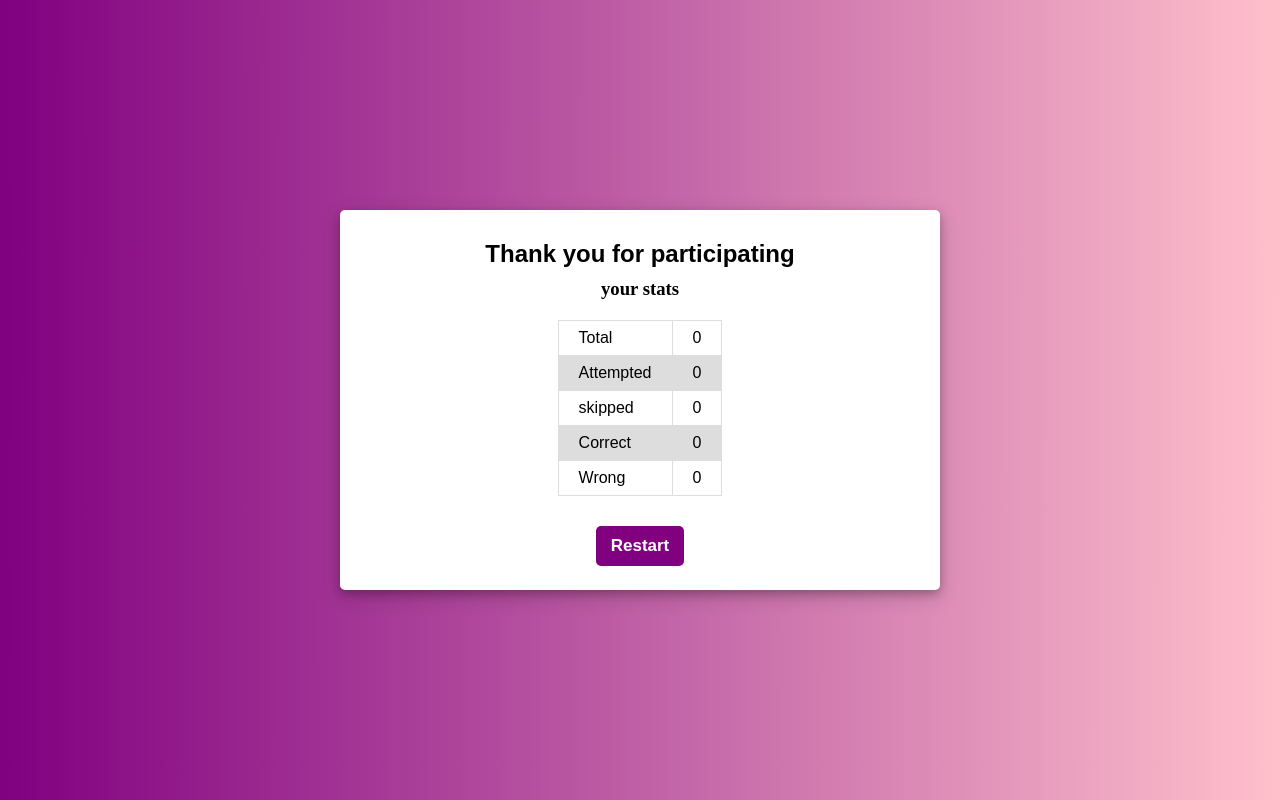
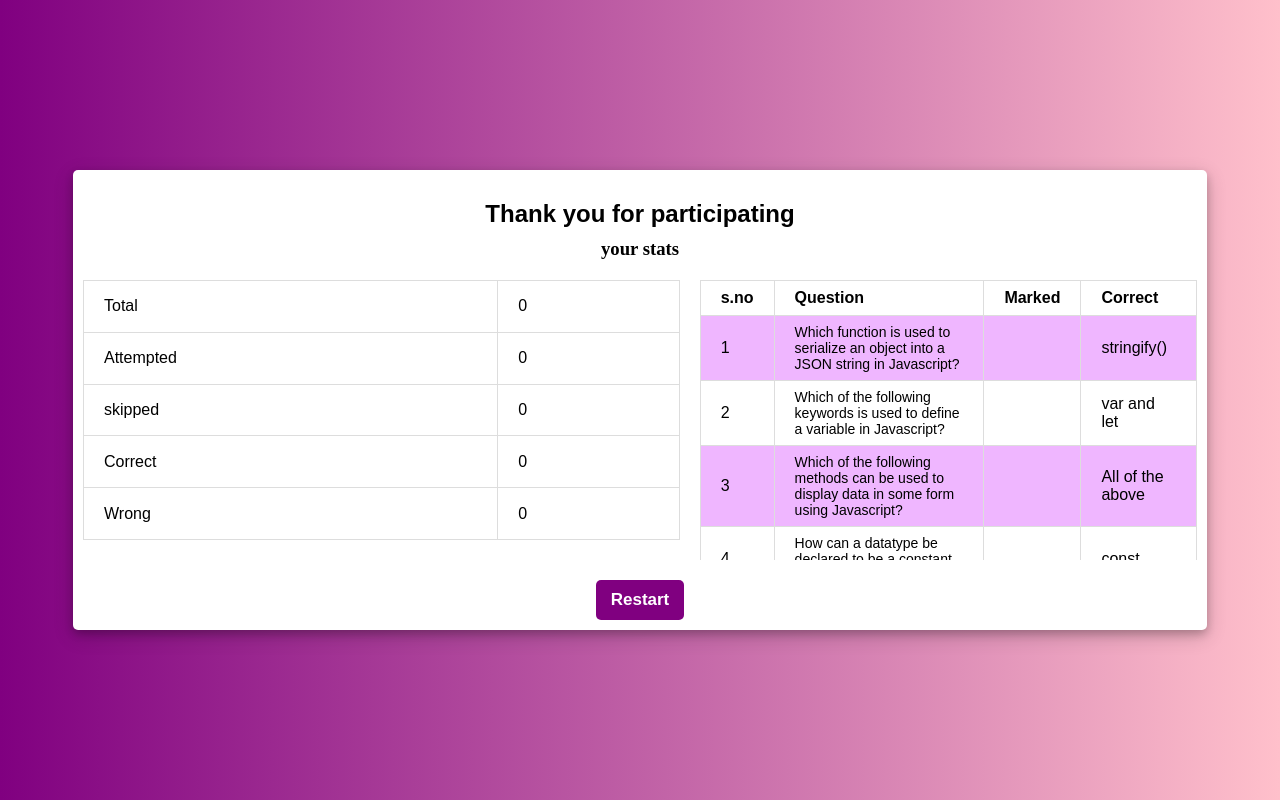
Before and after one commit to deveshtanwar-IMG/quiz-app, a React (Vite) app: page /result in a window 1280 px wide. Built offline with nearby package versions, Linux system fonts and the light colour scheme.

Commit message:
improved result page

```diff
--- a/src/components/Card/Card.jsx
+++ b/src/components/Card/Card.jsx
@@ -2,7 +2,7 @@ import { useEffect, useState } from 'react'
 import './card.css'
 import { useNavigate } from 'react-router-dom';
 import { useDispatch, useSelector } from 'react-redux';
-import { updateTotal, updateCorrect, updateWrong } from '../../store/slices/ScoreSlice';
+import { updateTotal, updateCorrect, updateWrong, updateAns } from '../../store/slices/ScoreSlice';
 
 
 const Card = (props) => {
@@ -25,6 +25,7 @@ const Card = (props) => {
     const [selectedAnsIndex, setSelectedAnsIndex] = useState(null);
     const [buttonDisabled, setButtonDisabled] = useState(false);
     const [timer, setTimer] = useState(9);
+    const[answer, setAnswer] = useState('Not Attempted');
 
     //Array destructuring
     const {question, choices, id, correctAnswer} = questions[activeQuestion];
@@ -47,12 +48,14 @@ const Card = (props) => {
     }, [activeQuestion, timer]);
 
     const nextHandler = () =>{
+        dispatch(updateAns(answer))
         dispatch(updateTotal(totalQuestions))
         setSelectedAns(null)
         setButtonDisabled(false)
         setTimer(9)
         if(activeQuestion < totalQuestions-1){
             setActiveQuestion((prev) => prev + 1);
+            setAnswer('Not Attempted')
         }
         if(activeQuestion == totalQuestions-1){
             navigate('/result');
@@ -60,7 +63,8 @@ const Card = (props) => {
     }
 
     const ansHandler = (answer, index) =>{
-        setSelectedAnsIndex(index)
+        setSelectedAnsIndex(index);
+        setAnswer(answer);
         if(answer === correctAnswer){
             setSelectedAns(true);
             dispatch(updateCorrect(data.correctQue + 1))
--- a/src/screens/Result/Result.jsx
+++ b/src/screens/Result/Result.jsx
@@ -1,33 +1,35 @@
 import { useNavigate } from 'react-router-dom';
 import './result.css';
-import { useDispatch, useSelector} from 'react-redux';
-import { updateCorrect, updateTotal, updateWrong } from '../../store/slices/ScoreSlice';
+import { useDispatch, useSelector } from 'react-redux';
+import { updateAns, updateCorrect, updateTotal, updateWrong } from '../../store/slices/ScoreSlice';
+import { quiz } from '../../Quiz';
 
 const Result = () => {
 
   let navigate = useNavigate();
   const dispatch = useDispatch();
 
-  const routeChange = () =>{
+  const routeChange = () => {
     let path = "/";
     navigate(path);
     dispatch(updateTotal(0));
     dispatch(updateCorrect(0));
     dispatch(updateWrong(0));
+    dispatch(updateAns(quiz.totalQuestions));
   }
 
   //redux state selector
   const data = useSelector(state => state.score)
 
   return (
-    <div className="background">
-      <div className='pop-up'>
+    <div className="background-result">
+      <div className='pop-up-result'>
         <div className='content'>
-            <h2 style={{fontFamily: "sans-serif"}} className='mobile-view'>Thank you for participating</h2>
+          <h2 style={{ fontFamily: "sans-serif" }} className='mobile-view'>Thank you for participating</h2>
           <div className='points'>
-              <h3 style={{textAlign: "center", fontFamily: "cursive"}}>your stats </h3>
+            <h3 style={{ textAlign: "center", fontFamily: "cursive" }}>your stats </h3>
             <div className="result-view">
-                <table>
+              <table className='score'>
                 <tr>
                   <td>Total</td>
                   <td>{data.totalQue}</td>
@@ -49,6 +51,26 @@ const Result = () => {
                   <td>{data.wrongQue}</td>
                 </tr>
               </table>
+              <div className='result-que'>
+                <table>
+                  <tr>
+                    <th>s.no</th>
+                    <th>Question</th>
+                    <th>Marked</th>
+                    <th>Correct</th>
+                  </tr>
+                  {quiz.questions.map((val,index) => {
+                    return (
+                      <tr key={val.id}>
+                        <td>{val.id}</td>
+                        <td id="table-que">{val.question}</td>
+                        <td>{data.ans[index]}</td>
+                        <td>{val.correctAnswer}</td>
+                      </tr>
+                    )
+                  })}
+                </table>
+              </div>
             </div>
           </div>
           <div className='actions'>
--- a/src/screens/Result/result.css
+++ b/src/screens/Result/result.css
@@ -1,4 +1,4 @@
-.background{
+.background-result{
     background-image: linear-gradient(90.04deg, #800080 0.03%, #ffc0cb 99.96%);
     height: 100vh;
     display: flex;
@@ -6,12 +6,11 @@
     align-items: center;
 }
 
-.pop-up{
+.pop-up-result{
     background-color: white;
-    height: 380px;
-    width: 600px;
     box-shadow: 0 4px 8px 0 rgba(0, 0, 0, 0.2), 0 6px 20px 0 rgba(0, 0, 0, 0.19);
     border-radius: 5px;
+    width: fit-content;
 }
 
 .content{
@@ -30,17 +29,35 @@ table {
     font-family: arial, sans-serif;
     border-collapse: collapse;
     width: 100%;
-  }
+}
 
-  td, th {
+td, th {
     border: 1px solid #dddddd;
     text-align: left;
     padding: 8px 20px;
-  }
+}
 
-  tr:nth-child(even) {
-    background-color: #dddddd;
-  }
+.result-que tr:nth-child(even) {
+    background-color: rgb(239, 182, 255);
+}
+
+.result-view{
+    display: flex;
+    gap: 20px
+}
+
+.result-que{
+    height: 300px;
+    overflow: auto;
+}
+
+#table-que{
+    font-size: 14px;
+}
+
+.result-que::-webkit-scrollbar{
+    display: none;
+}
 
 .start-btn{
     padding: 10px 15px;
@@ -51,6 +68,7 @@ table {
     border-radius: 5px;
     cursor: pointer;
     color: white;
+    margin: 10px 0px;
 }
 
 .start-btn:hover{
@@ -60,9 +78,9 @@ table {
 /* For smaller screens */
 
 @media screen and (max-width: 700px){
-    .pop-up{
+    .pop-up-result{
         width: 300px;
-        height: 400px;
+        /* height: 400px; */
     }
 
     .points{
@@ -78,4 +96,16 @@ table {
     .mobile-view{
         font-size: 16px;
     }
+
+    .result-view{
+        display: flex;
+        flex-direction: column;
+        gap: 5px;
+    }
+
+    .result-que{
+        overflow: auto;
+        width: 280px;
+        height: 200px;
+    }
 }
--- a/src/store/slices/ScoreSlice.jsx
+++ b/src/store/slices/ScoreSlice.jsx
@@ -3,11 +3,21 @@ import { createSlice } from "@reduxjs/toolkit";
 const scoreSlice = createSlice({
     name:'score',
     initialState:{
+        ans:[],
         totalQue: 0,
         correctQue: 0,
         wrongQue: 0
     },
     reducers:{
+        updateAns(state,action){
+            if(action.payload > 0){
+                console.log(action.payload)
+                state.ans.splice(0,action.payload);
+            }
+            else{
+                state.ans.push(action.payload);
+            }
+        },
         updateTotal(state, action){
             state.totalQue = action.payload;
         },
@@ -21,4 +31,4 @@ const scoreSlice = createSlice({
 })
 
 export default scoreSlice.reducer;
-export const {updateTotal, updateCorrect, updateWrong} = scoreSlice.actions;
+export const {updateTotal, updateCorrect, updateWrong, updateAns} = scoreSlice.actions;
```
Lines whose indentation alone changed are shown as unchanged.
